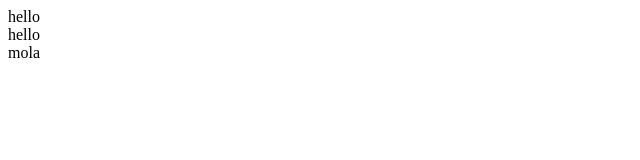
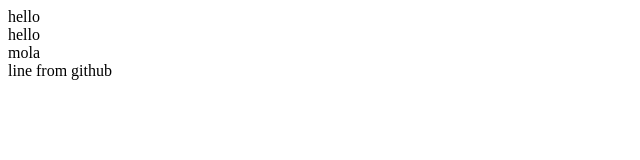
Before and after one commit to sebin4548/demo-repo, a plain HTML site: page index.html in a window 1280 px wide. Shown: the full height of the page, 0-640 px from the left. Drawn offline with Linux system fonts and the light colour scheme.

Commit message:
Update index.html

```diff
--- a/index.html
+++ b/index.html
@@ -1,3 +1,4 @@
 <div>hello</div>
 <div>hello</div>
 <div>mola</div>
+<div>line from github </div>
```
